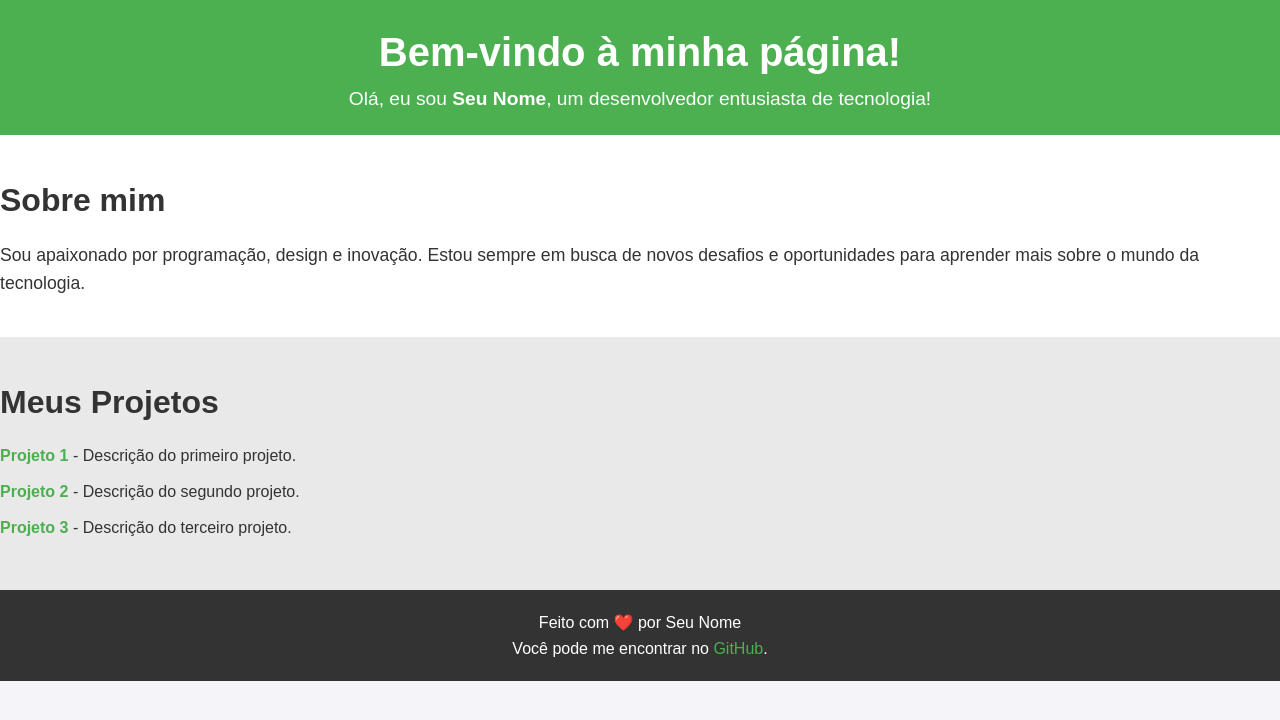
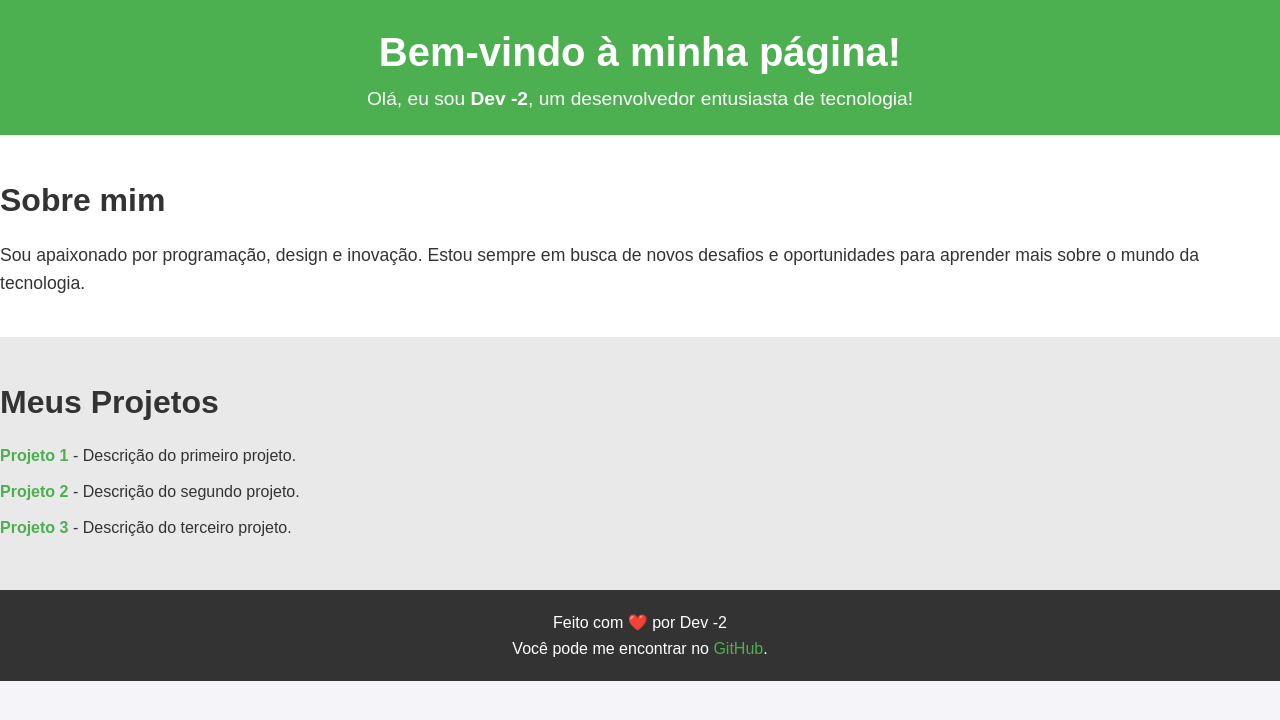
Before and after one commit to Dev2Saritur/practice_01, a plain HTML site: page index.html in a window 1280 px wide. Drawn offline with Linux system fonts and the light colour scheme.

```diff
--- a/index.html
+++ b/index.html
@@ -4,14 +4,14 @@
     <meta charset="UTF-8">
     <meta name="viewport" content="width=device-width, initial-scale=1.0">
     <meta name="description" content="Minha página de apresentação no GitHub">
-    <title>Minha Página no GitHub</title>
+    <title>Página no GitHub</title>
     <link rel="stylesheet" href="style.css">
 </head>
 <body>
     <header>
         <div class="container">
             <h1>Bem-vindo à minha página!</h1>
-            <p>Olá, eu sou <strong>Seu Nome</strong>, um desenvolvedor entusiasta de tecnologia!</p>
+            <p>Olá, eu sou <strong>Dev -2</strong>, um desenvolvedor entusiasta de tecnologia!</p>
         </div>
     </header>
 
@@ -35,7 +35,7 @@
 
     <footer>
         <div class="container">
-            <p>Feito com ❤️ por Seu Nome</p>
+            <p>Feito com ❤️ por Dev -2</p>
             <p>Você pode me encontrar no <a href="https://github.com/seu-usuario" target="_blank">GitHub</a>.</p>
         </div>
     </footer>
```
